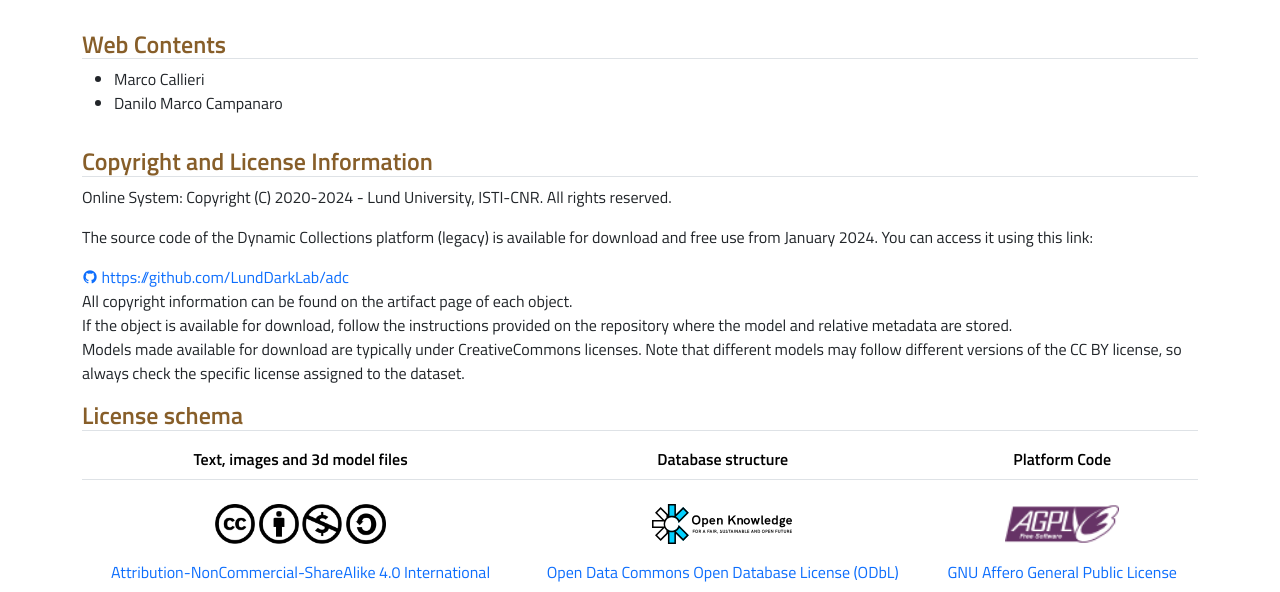
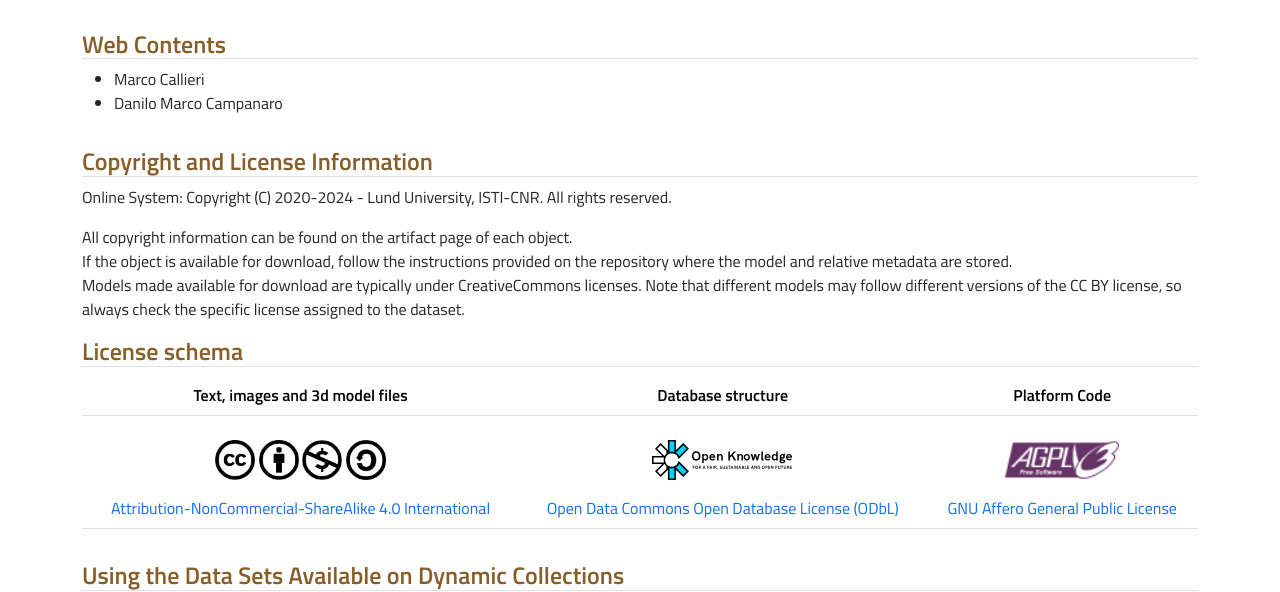
Before and after one commit to hallvard-indgjerd/bitfrost2, a PHP site: page /credits.php in a window 1280 px wide. Shown: the part 1564-2156 px from the top of the page. Run offline with PHP 8.4, Linux system fonts and the light colour scheme; some libraries are stand-ins or nearby versions.

Commit message:
credits modified

```diff
--- a/credits.php
+++ b/credits.php
@@ -105,8 +105,8 @@
         <div class="col">
           <h4 class='txt-adc-dark fw-bold border-bottom'>Copyright and License Information</h4>
           <p>Online System: Copyright (C) 2020-<?php echo date("Y"); ?> - Lund University, ISTI-CNR. All rights reserved.</p>
-          <p>The source code of the Dynamic Collections platform (legacy) is available for download and free use from January 2024. You can access it using this link:</p>
-          <a href="https://github.com/LundDarkLab/adc"><span class="mdi mdi-github"></span> https://github.com/LundDarkLab/adc</a>
+          <!-- <p>The source code of the Dynamic Collections platform (legacy) is available for download and free use from January 2024. You can access it using this link:</p>
+          <a href="https://github.com/LundDarkLab/adc"><span class="mdi mdi-github"></span> https://github.com/LundDarkLab/adc</a> -->
           <p>All copyright information can be found on the artifact page of each object.<br>If the object is available for download, follow the instructions provided on the repository where the model and relative metadata are stored.<br>Models made available for download are typically under CreativeCommons licenses. Note that different models may follow different versions of the CC BY license, so always check the specific license assigned to the dataset.</p>
           <h4 class='txt-adc-dark fw-bold border-bottom'>License schema</h4>
           <table class="table text-center">
```
